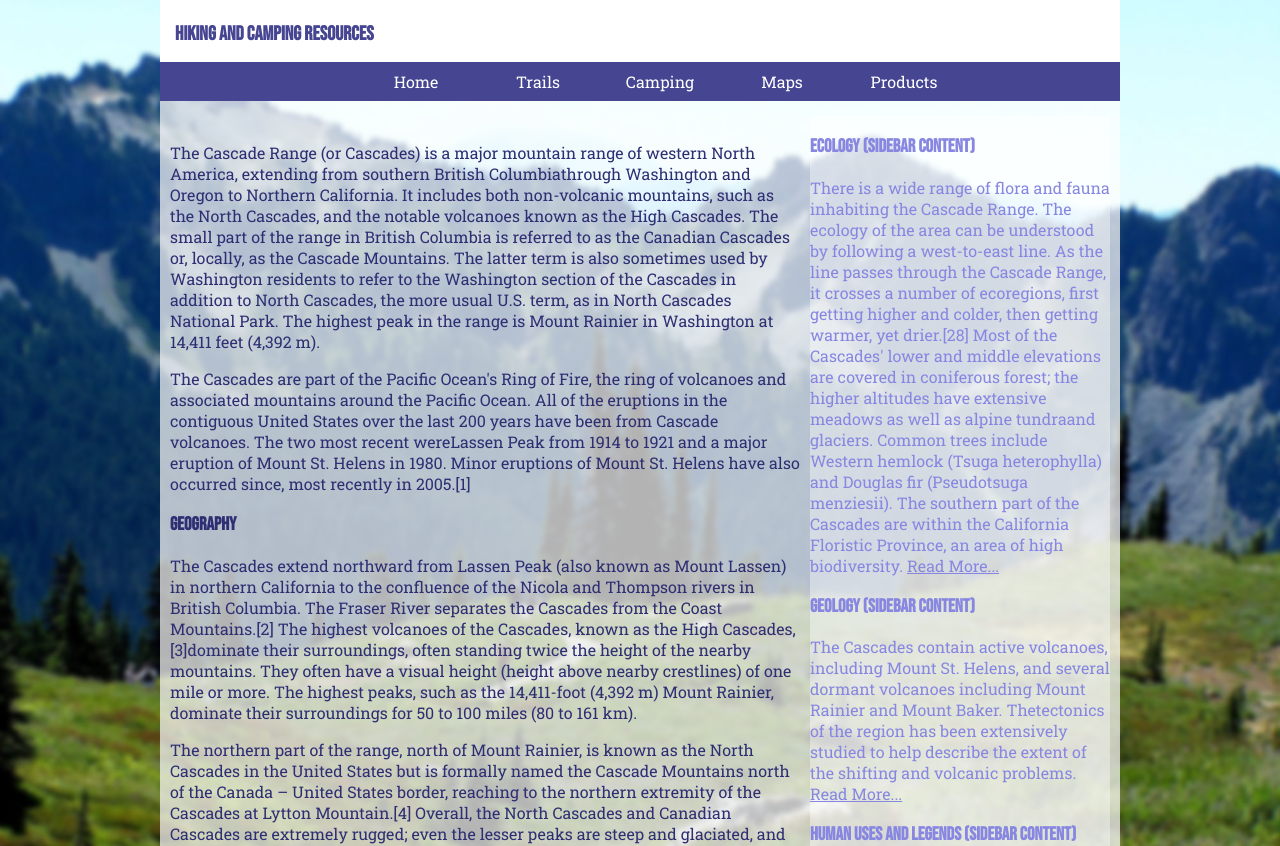
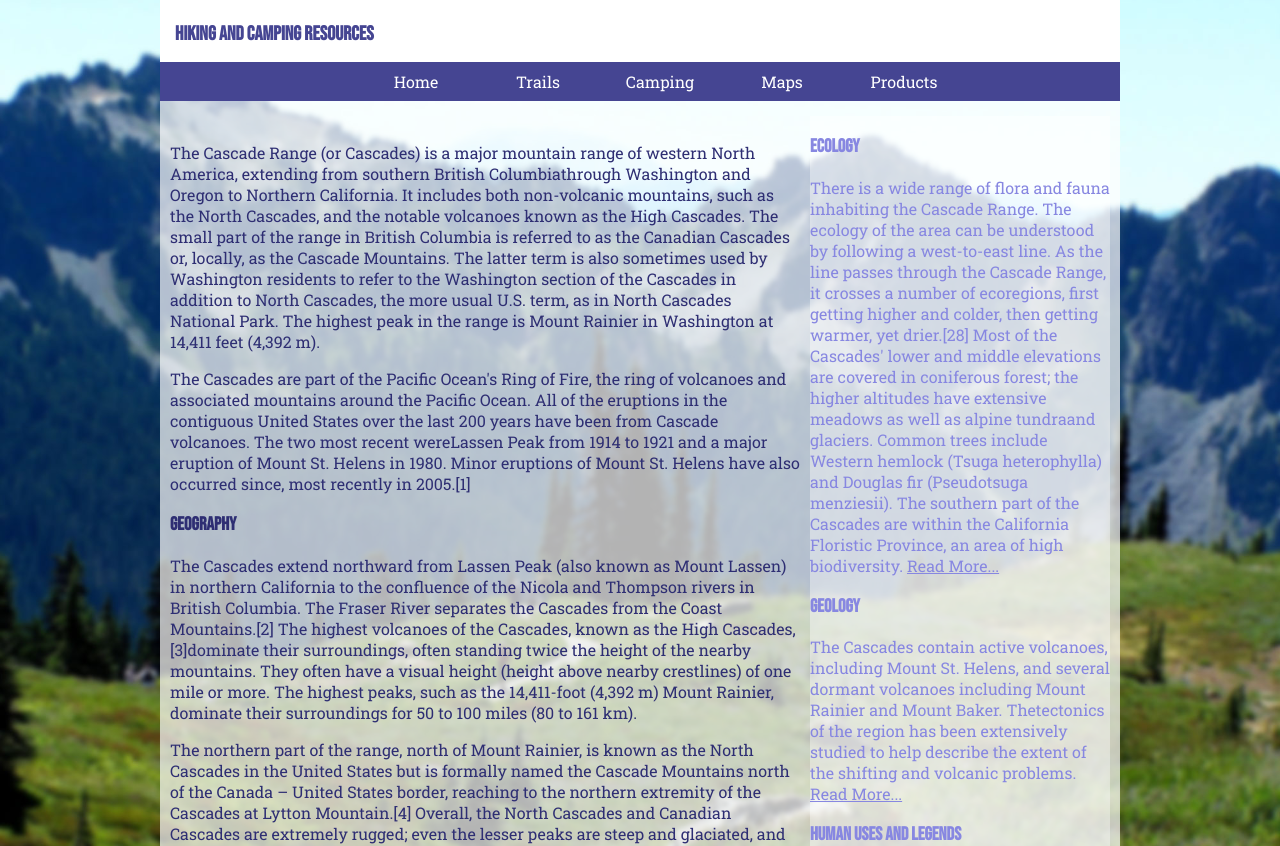
Before and after one commit to thuynguyen1012/GRAPH130, a plain HTML site: page pages/cascade-mountain.html in a window 1280 px wide. Shown: the part 89-935 px from the top of the page. Drawn offline with Linux system fonts and the light colour scheme.

Commit message:
cascade work

```diff
--- a/pages/cascade-mountain.html
+++ b/pages/cascade-mountain.html
@@ -57,13 +57,13 @@
         <p>With the exception of the 1915 eruption of remote Lassen Peak in Northern California, the range was quiet for more than a century. Then, on May 18, 1980, the dramatic eruption of little-known Mount St. Helens shattered the quiet and brought the world's attention to the range. Geologists were also concerned that the St. Helens eruption was a sign that long-dormant Cascade volcanoes might become active once more, as in the period from 1800 to 1857 when a total of eight erupted. None have erupted since St. Helens, but precautions are being taken nevertheless, such as the Mount Rainier Volcano Lahar Warning System in Pierce County, Washington.[24]</p>
     </section>
     <aside class="sidebar">
-    <h3>Ecology (sidebar content)</h3>
+    <h3>Ecology</h3>
         <p>There is a wide range of flora and fauna inhabiting the Cascade Range. The ecology of the area can be understood by following a west-to-east line. As the line passes through the Cascade Range, it crosses a number of ecoregions, first getting higher and colder, then getting warmer, yet drier.[28] Most of the Cascades' lower and middle elevations are covered in coniferous forest; the higher altitudes have extensive meadows as well as alpine tundraand glaciers. Common trees include Western hemlock (Tsuga heterophylla) and Douglas fir (Pseudotsuga menziesii). The southern part of the Cascades are within the California Floristic Province, an area of high biodiversity. <a href="#">Read More...</a></p>
 
-    <h3>Geology (sidebar content)</h3>
+    <h3>Geology</h3>
         <p>The Cascades contain active volcanoes, including Mount St. Helens, and several dormant volcanoes including Mount Rainier and Mount Baker. Thetectonics of the region has been extensively studied to help describe the extent of the shifting and volcanic problems. <a href="#">Read More...</a></p>
 
-    <h3>Human Uses and Legends (sidebar content)</h3>
+    <h3>Human Uses and Legends</h3>
         <p>Soil conditions for farming are generally good, especially downwind of volcanoes. This is largely because volcanic rocks are often rich in potassiumbearing minerals such as orthoclase and decay easily. Volcanic debris, especially lahars, also have a leveling effect and the storage of water in the form of snow and ice is also important. These snow-capped mountains such as Mt. Hood and Mt. Bachelor are used as ski resorts in the late winter. Much of that water eventually flows into reservoirs, where it is used for recreation before its potential energy is captured to generate hydroelectric power before being used to irrigate crops. <a href="#">Read More...</a></p>
     </aside>
     <footer>
```
